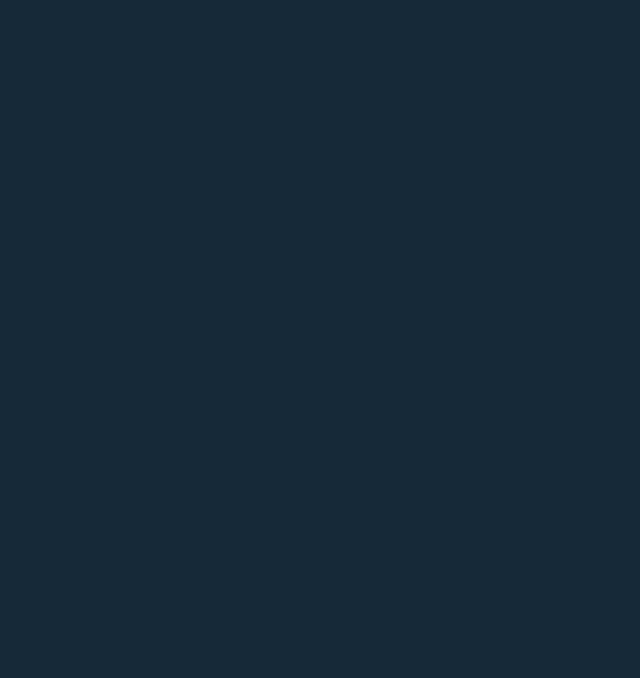
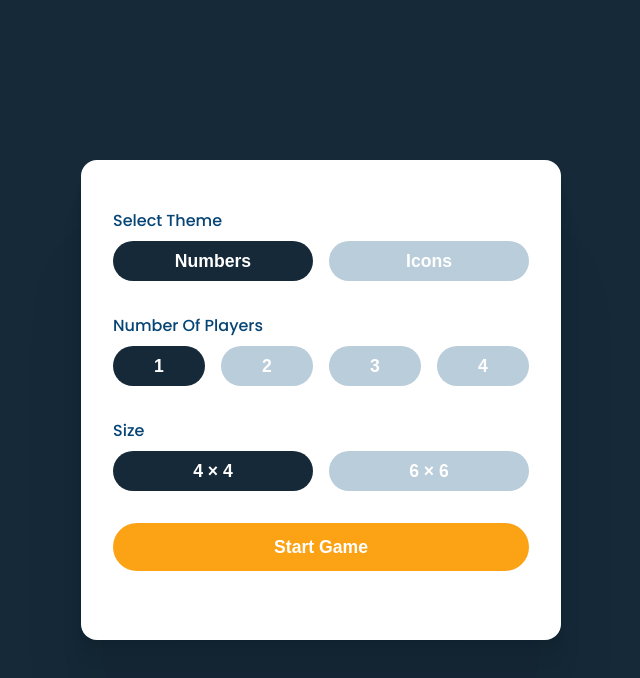
Before and after one commit to Rupam-Shil/memorygamvue, a Vue app: page / in a window 1280 px wide. Shown: the top 678 px of the page, without its empty margins (319-959 px from the left). Built offline with nearby package versions, Linux system fonts and the light colour scheme.

Commit message:
home page done

```diff
--- a/src/App.vue
+++ b/src/App.vue
@@ -17,5 +17,9 @@ body {
 }
 :root {
 	--dark-bg: #162938;
+	--white: #fff;
+	--text-color: #054474;
+	--unchecked: #bacdda;
+	--yellow: #fca215;
 }
 </style>
--- /dev/null
+++ b/src/components/Buttonone.vue
@@ -0,0 +1,41 @@
+<template>
+	<button :style="{ backgroundColor: bgColor, color: color }" @click="clicked">
+		<slot></slot>
+	</button>
+</template>
+
+<script setup>
+import { defineProps, toRefs, defineEmits } from 'vue';
+
+const props = defineProps({
+	bgColor: String,
+	color: String,
+});
+const { bgColor, color } = toRefs(props);
+
+const emit = defineEmits(['clicked']);
+
+const clicked = () => {
+	emit('clicked');
+};
+</script>
+
+<style lang="scss" scoped>
+button {
+	flex: 1;
+	width: 100%;
+	outline: none;
+	border: none;
+	height: 3rem;
+	border-radius: 100vmax;
+	font-weight: 600;
+	font-size: 1.1rem;
+	cursor: pointer;
+	text-transform: capitalize;
+	transition: 0.3s ease-in-out;
+	&:hover {
+		letter-spacing: 1px;
+		font-weight: 700;
+	}
+}
+</style>
--- /dev/null
+++ b/src/components/Maincard.vue
@@ -0,0 +1,32 @@
+<template>
+	<div class="card" :style="{ backgroundColor: bgcolor }">
+		<slot></slot>
+	</div>
+</template>
+
+<script setup>
+import { defineProps, toRefs } from 'vue';
+
+const props = defineProps({
+	bgcolor: String,
+});
+
+const { bgcolor } = toRefs(props);
+</script>
+
+<style lang="scss" scoped>
+.card {
+	width: 85vw;
+	max-width: 30rem;
+	min-height: 60vh;
+	border-radius: 1rem;
+	padding: 3rem 2rem;
+	box-shadow: 0px 2.8px 2.2px rgba(0, 0, 0, 0.011),
+		0px 6.7px 5.3px rgba(0, 0, 0, 0.016), 0px 12.5px 10px rgba(0, 0, 0, 0.02),
+		0px 22.3px 17.9px rgba(0, 0, 0, 0.024),
+		0px 41.8px 33.4px rgba(0, 0, 0, 0.029), 0px 100px 80px rgba(0, 0, 0, 0.04);
+	@media only screen and (max-width: 762px) {
+		padding: 3rem 1rem;
+	}
+}
+</style>
--- a/src/store/index.js
+++ b/src/store/index.js
@@ -1,12 +1,14 @@
-import { createStore } from 'vuex'
+import { createStore } from 'vuex';
 
 export default createStore({
-  state: {
-  },
-  mutations: {
-  },
-  actions: {
-  },
-  modules: {
-  }
-})
+	state: {
+		startValue: {},
+	},
+	mutations: {
+		updateMutations(state, payload) {
+			state.startValue = payload;
+		},
+	},
+	actions: {},
+	modules: {},
+});
--- a/src/views/Home.vue
+++ b/src/views/Home.vue
@@ -1,13 +1,163 @@
 <template>
-	<section></section>
+	<section>
+		<Maincard bgcolor="var(--white)">
+			<div class="theme">
+				<label>Select Theme</label>
+				<div class="input">
+					<input
+						type="radio"
+						id="num-input"
+						checked
+						value="number"
+						v-model="themeInput"
+					/>
+					<input
+						type="radio"
+						id="icon-input"
+						value="icon"
+						v-model="themeInput"
+					/>
+				</div>
+			</div>
+			<div class="player">
+				<label>Number of Players</label>
+				<div class="input">
+					<input
+						type="radio"
+						id="one-input"
+						checked
+						value="1"
+						v-model="playerInput"
+					/>
+					<input type="radio" id="two-input" value="2" v-model="playerInput" />
+
+					<input
+						type="radio"
+						id="three-input"
+						value="3"
+						v-model="playerInput"
+					/>
+					<input type="radio" id="four-input" value="4" v-model="playerInput" />
+				</div>
+			</div>
+			<div class="size">
+				<label>Size</label>
+				<div class="input">
+					<input
+						type="radio"
+						id="size-four-input"
+						checked
+						value="4"
+						v-model="sizeInput"
+					/>
+					<input
+						type="radio"
+						id="size-six-input"
+						value="6"
+						v-model="sizeInput"
+					/>
+				</div>
+				<Buttonone
+					bgColor="var(--yellow)"
+					color="var(--white)"
+					@clicked="updateValue"
+					>Start Game</Buttonone
+				>
+			</div>
+		</Maincard>
+	</section>
 </template>
 
-<script setup></script>
+<script setup>
+import Maincard from '../components/Maincard.vue';
+import Buttonone from '../components/Buttonone.vue';
+import { ref } from 'vue';
+import { useStore } from 'vuex';
+//input binging
+const themeInput = ref('number');
+const playerInput = ref('1');
+const sizeInput = ref('4');
+//store
+const store = useStore();
+
+const updateValue = () => {
+	const data = {
+		theme: themeInput.value,
+		player: parseInt(playerInput.value),
+		size: parseInt(sizeInput.value),
+	};
+	store.commit('updateMutations', data);
+};
+</script>
 
 <style lang="scss" scoped>
+@mixin beforeValue($id, $value) {
+	##{$id} {
+		&::before {
+			content: $value;
+		}
+	}
+}
+
 section {
 	background: var(--dark-bg);
 	width: 100vw;
 	height: 100vh;
+	display: grid;
+	place-content: center;
+	padding: 3rem;
+	label {
+		color: var(--text-color);
+		font-weight: 500;
+		text-transform: capitalize;
+	}
+	.input {
+		display: flex;
+		gap: 1rem;
+		input {
+			margin: 0.5rem 0 2rem 0;
+			outline: none;
+			border: none;
+			display: block;
+			flex: 1;
+			width: 100%;
+			position: relative;
+			height: 2.5rem;
+			cursor: pointer;
+			&::before {
+				content: '';
+				position: absolute;
+				width: 100%;
+				height: 100%;
+				display: flex;
+				justify-content: center;
+				align-items: center;
+				background: var(--unchecked);
+				border-radius: 100vmax;
+				color: var(--white);
+				font-weight: 600;
+				font-size: 1.1rem;
+			}
+			&:checked {
+				&::before {
+					background: var(--dark-bg);
+				}
+			}
+			//value
+		}
+		// #num-input {
+		// 	&::before {
+		// 		content: 'Numbers';
+		// 	}
+		// }
+		@include beforeValue('num-input', 'Numbers');
+		@include beforeValue('icon-input', 'Icons');
+		@include beforeValue('one-input', '1');
+		@include beforeValue('two-input', '2');
+		@include beforeValue('three-input', '3');
+		@include beforeValue('four-input', '4');
+		@include beforeValue('size-four-input', '4 × 4');
+		@include beforeValue('size-six-input', '6 × 6');
+	}
 }
 </style>
```
